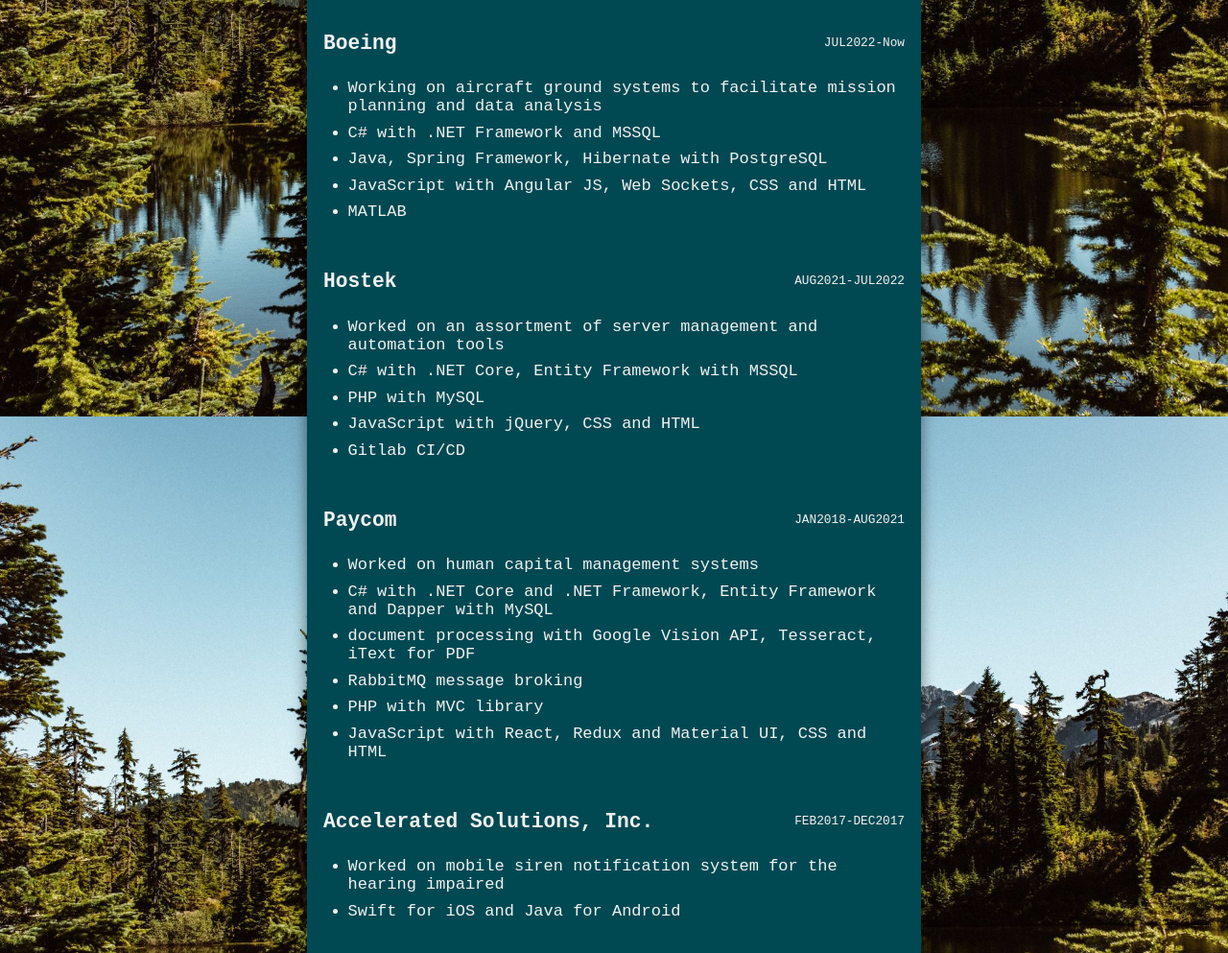
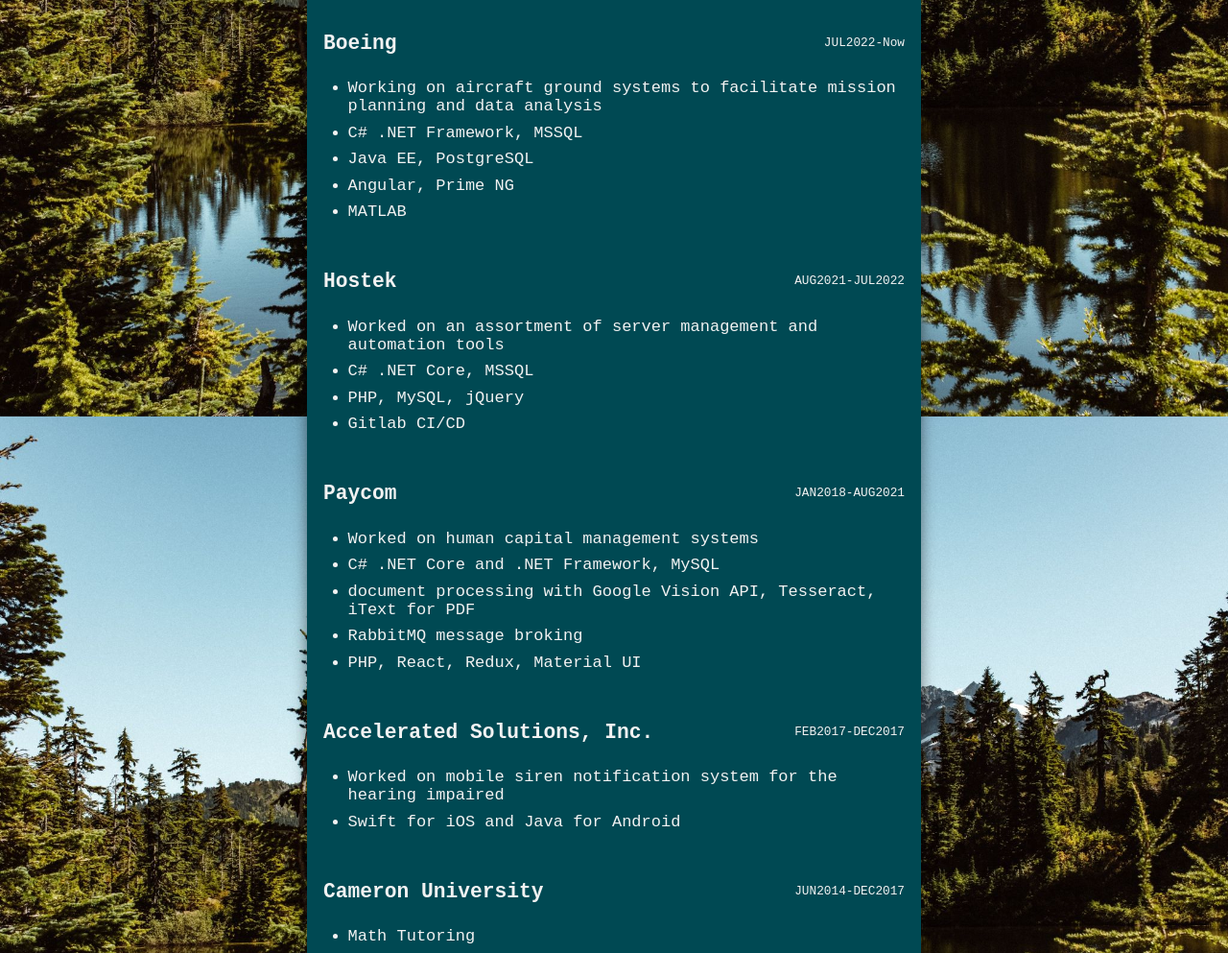
Before and after one commit to leroy42jenkins/personal, a plain HTML site: page index.html in a window 1280 px wide. Shown: the part 420-1413 px from the top of the page at 96% size. Drawn offline with Linux system fonts and the light colour scheme.

Commit message:
update to resume content, simpler format

```diff
--- a/index.html
+++ b/index.html
@@ -214,9 +214,9 @@
                     </div>
                     <ul>
                         <li>Working on aircraft ground systems to facilitate mission planning and data analysis</li>
-                        <li>C# with .NET Framework and MSSQL</li>
-                        <li>Java, Spring Framework, Hibernate with PostgreSQL</li>
-                        <li>JavaScript with Angular JS, Web Sockets, CSS and HTML</li>
+                        <li>C# .NET Framework, MSSQL</li>
+                        <li>Java EE, PostgreSQL</li>
+                        <li>Angular, Prime NG</li>
                         <li>MATLAB</li>
                     </ul>
                 </div>
@@ -227,9 +227,8 @@
                     </div>
                     <ul>
                         <li>Worked on an assortment of server management and automation tools</li>
-                        <li>C# with .NET Core, Entity Framework with MSSQL</li>
-                        <li>PHP with MySQL</li>
-                        <li>JavaScript with jQuery, CSS and HTML</li>
+                        <li>C# .NET Core, MSSQL</li>
+                        <li>PHP, MySQL, jQuery</li>
                         <li>Gitlab CI/CD</li>
                     </ul>
                 </div>
@@ -240,11 +239,10 @@
                     </div>
                     <ul>
                         <li>Worked on human capital management systems</li>
-                        <li>C# with .NET Core and .NET Framework, Entity Framework and Dapper with MySQL</li>
+                        <li>C# .NET Core and .NET Framework, MySQL</li>
                         <li>document processing with Google Vision API, Tesseract, iText for PDF</li>
                         <li>RabbitMQ message broking</li>
-                        <li>PHP with MVC library</li>
-                        <li>JavaScript with React, Redux and Material UI, CSS and HTML</li>
+                        <li>PHP, React, Redux, Material UI</li>
                     </ul>
                 </div>
                 <div class="exp-item">
```
